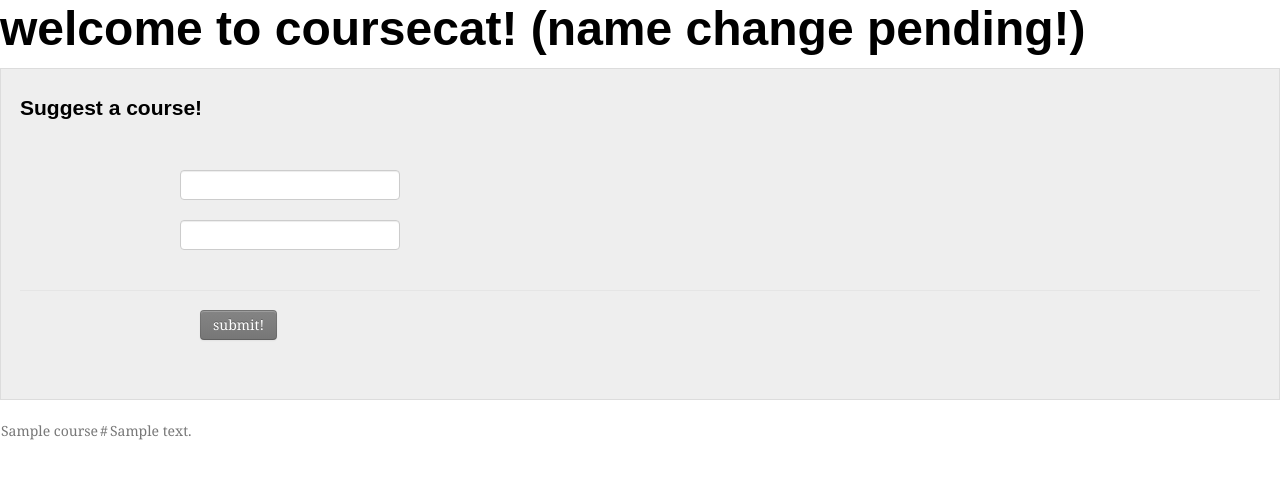
After one commit to dmlicht/CourseCat, a Flask app: template templates/courselist.html in a window 1280 px wide. The commit adds this page. Shown: the top 479 px of the page. Run offline with Flask 2, Linux system fonts and the light colour scheme; the template is opened without the code that fills it: most values are stand-ins (such as "Sample title", 1, 10 or a date in 2020); form fields are guessed from the names that the template uses; parts of the project's set-up code (start-up, migrations or seed data) failed here and were passed over; some libraries are stand-ins or nearby versions; some web fonts are replaced.

Commit message:
debugged database integration

```diff
--- a/app.py
+++ b/app.py
@@ -1,28 +1,27 @@
 #! usr/local/bin/python
 from flask.ext.wtf import Form, TextField, ValidationError, Required
 import sqlite3
+from pprint import pprint
 from flask import Flask, session, g, config, render_template, request, redirect, url_for
 
+app = Flask(__name__)
+DEBUG = True
+app.config['DATABASE'] = 'coursecat.db'
+app.config.from_object(__name__)
+app.config['SECRET_KEY'] = 'devkey'
 
-DEBUG = True
-DATABASE = 'coursecat.db'
-app = Flask(__name__)
 
 def connect_db():
     return sqlite3.connect(app.config['DATABASE'])
 
 def init_db():
-    with open(connect_db()) as db:
+    with connect_db() as db:
         with app.open_resource('schema.sql', mode='r') as f:
             db.cursor().executescript(f.read())
         db.commit()
 
 if DEBUG:
     init_db()
-
-app.config.from_object(__name__)
-app.config['SECRET_KEY'] = 'devkey'
-
 
 class SubmitForm(Form):
     name = TextField('Name', description='Short title of course/tutorial')
@@ -33,22 +32,25 @@ def before_request():
     g.db = connect_db()
 
 @app.teardown_request
-def teardown_request():
+def teardown_request(Exception):
     db = getattr(g, 'db', None)
     if db is not None:
         db.close()
 
 @app.route('/')
 def home():
-	form = SubmitForm()
+    form = SubmitForm()
     cursor = g.db.execute('select name, url, description from courses order by id desc')
     courses = [dict(name=row[0], url=row[1], description=row[2]) for row in cursor.fetchall()]
-    return render_template('home.html', courses=courses, form=form)
+    pprint(courses)
+    return render_template('courselist.html', courses=courses, form=form)
 
-@app.route('/courses/add', method="POST")
+@app.route('/courses/add', methods=["GET","POST"])
 def post_course():
+    print 'getitng a request'
+    pprint(request.form)
     g.db.execute('insert into courses (name, url, description) values (?, ?, ?)',
-            request.form['name'], request.form['url'], request.form['description'])
+             (request.form['name'], request.form['url'], "description"))
     g.db.commit()
     return redirect(url_for('home'))
 
--- a/schema.sql
+++ b/schema.sql
@@ -1,7 +1,7 @@
 drop table if exists courses;
 create table courses(
   id integer primary key autoincrement,
-  name text not null
-  url text not null
+  name text not null,
+  url text not null,
   description text
 );
--- /dev/null
+++ b/templates/courselist.html
@@ -0,0 +1,12 @@
+{% extends 'home.html' %}
+{% block courselist %}
+<table>
+{% for course in courses %}
+<tr>
+	<td>{{course['name']}}</td>
+	<td>{{course['url']}}</td>
+	<td>{{course['description']}}</td>
+</tr>
+{% endfor %}
+</table>
+{% endblock %}
--- a/templates/home.html
+++ b/templates/home.html
@@ -12,7 +12,7 @@
   <script src="{{ url_for('static', filename='js/bootstrap.min.js') }}"></script>
     <h1>welcome to coursecat! (name change pending!)</h1>
 
-    <form class="form-horizontal well">
+    <form class="form-horizontal well" action="/courses/add" method="POST">
     	<fieldset>
     		<legend>Suggest a course!</legend>
     		<div class="control-group">
@@ -28,6 +28,7 @@
     <button name="action_save" type="submit" class="btn btn-primary">submit!</button>
     </div>
     </form>
+    {% block courselist %} {% endblock %}
 
 </body>
 </html>
```
Also changed, not shown: coursecat.db (added).
